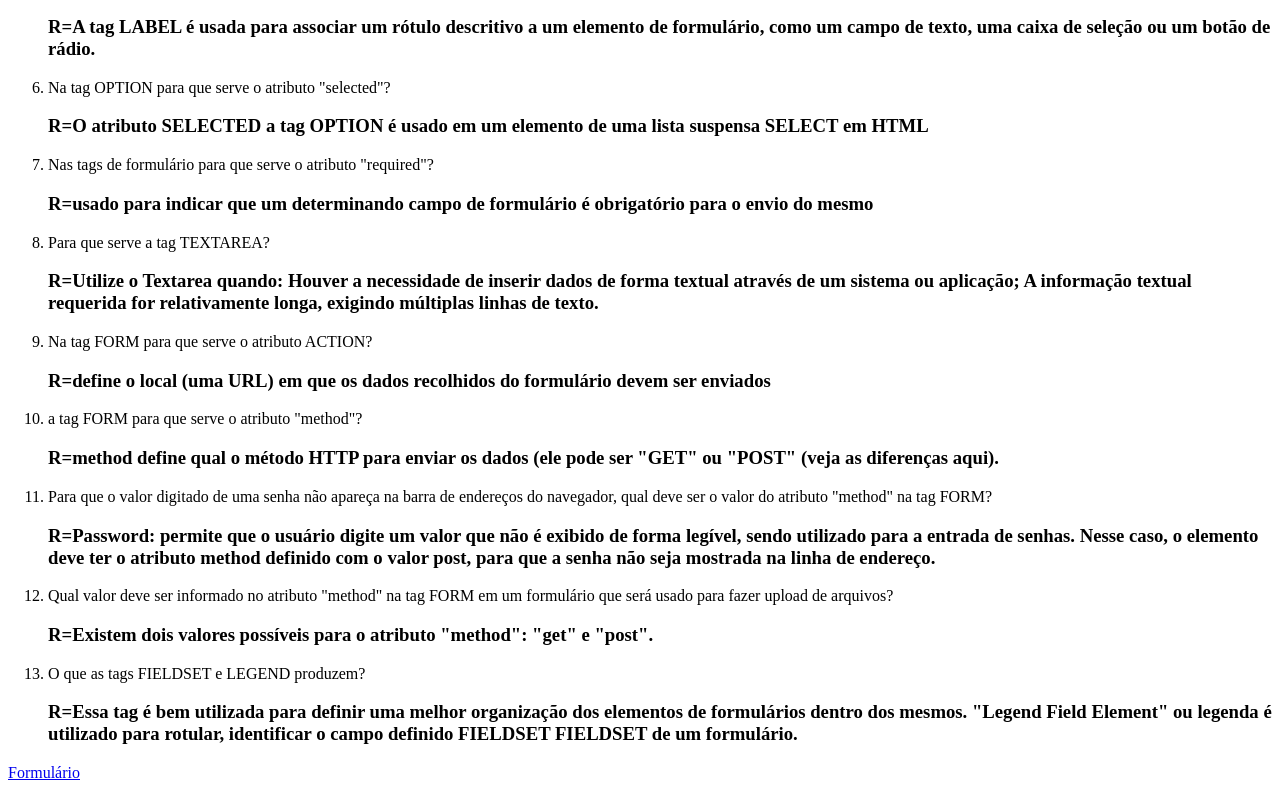
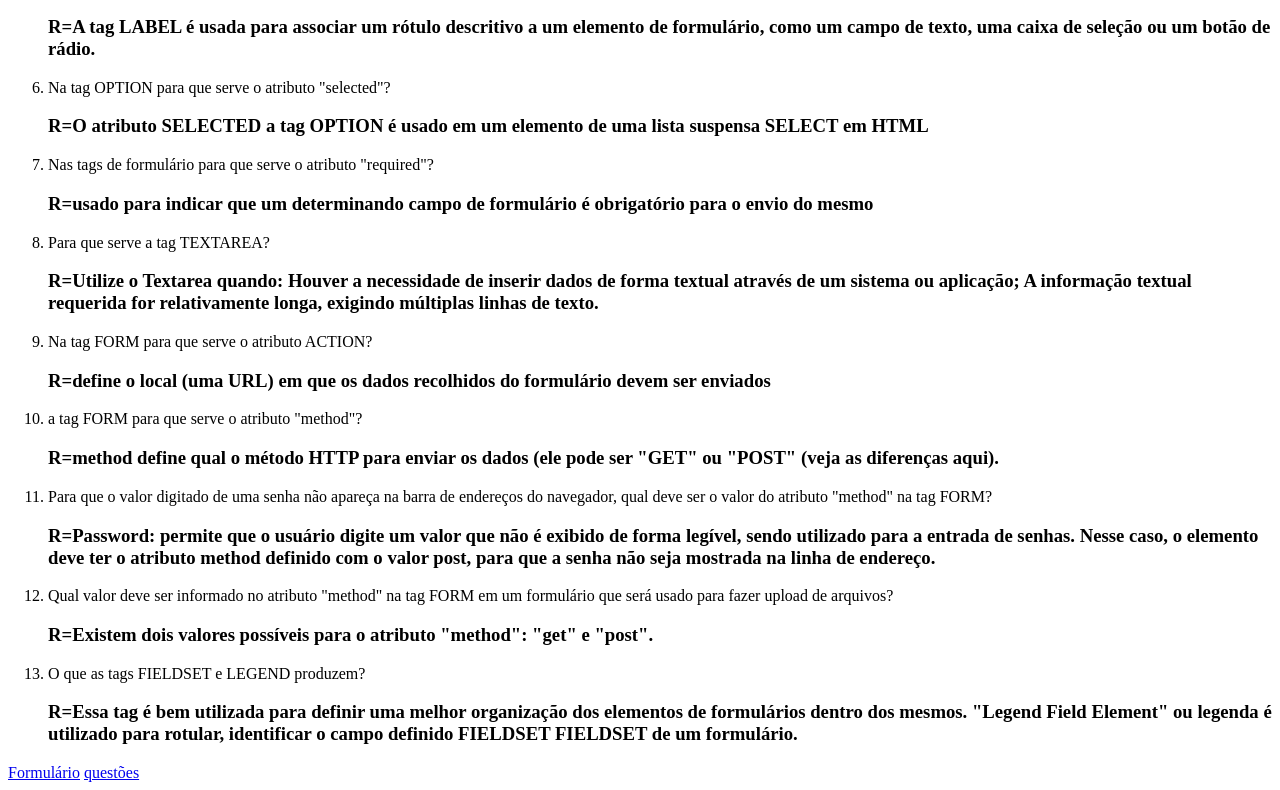
Before and after one commit to izgpbela/Formulario.html, a plain HTML site: page index.html in a window 1280 px wide. Shown: the part 608-1398 px from the top of the page. Drawn offline with Linux system fonts and the light colour scheme.

Commit message:
Update index.html

```diff
--- a/index.html
+++ b/index.html
@@ -85,6 +85,7 @@
 
 
     <a href="Formulário.html">Formulário</a>
+    <a href="index.html">questões</a>
 
 
 </body>
```
